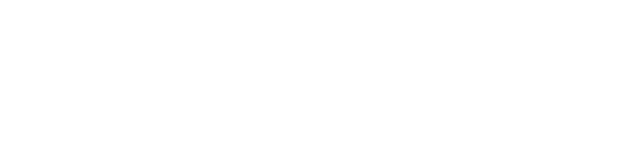
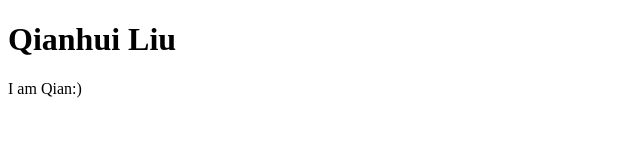
Before and after one commit to QianhuiLiu11/Kiiyan, a plain HTML site: page index.html in a window 1280 px wide. Shown: the whole page, without its empty margins (0-640 px from the left). Drawn offline with Linux system fonts and the light colour scheme.

Commit message:
Update index.html

```diff
--- a/index.html
+++ b/index.html
@@ -10,5 +10,7 @@
 </head>
 <body>
     <!--comment-->
+    <h1>Qianhui Liu</h1>
+    <p>I am Qian:)</p>
 </body>
 </html>
```
